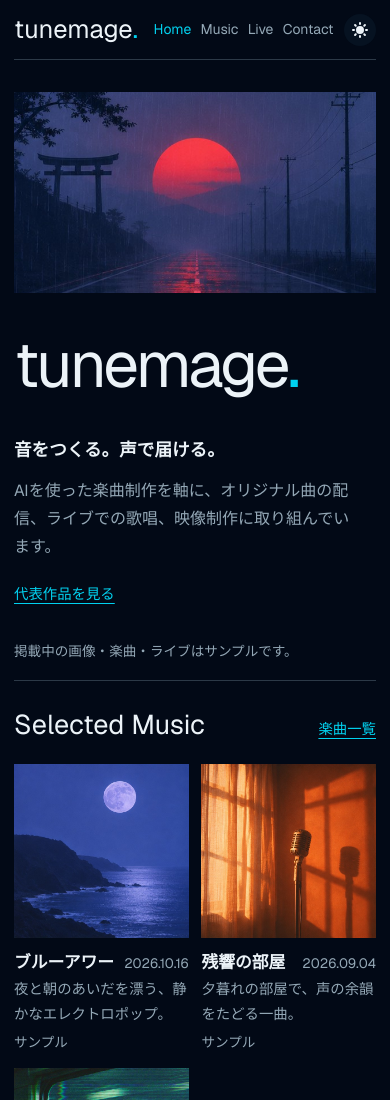
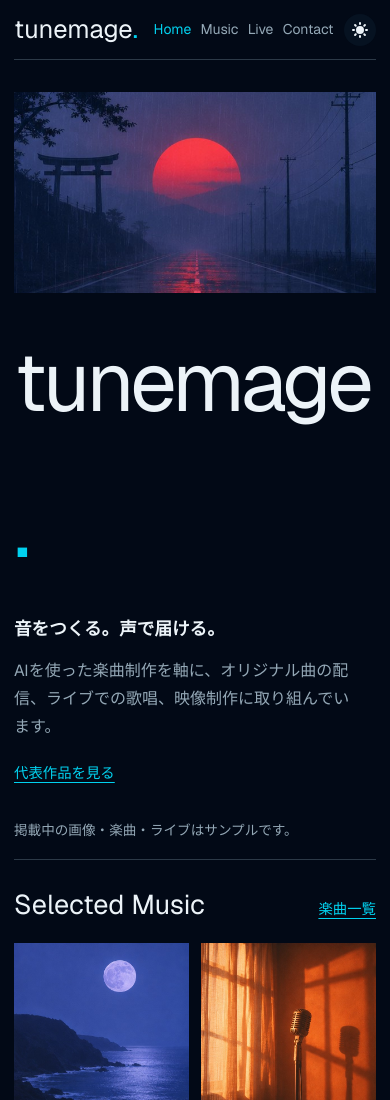
Before and after one commit to tunemage/tunemage-site, an Astro site: page / in a window 390 px wide. Shown: the top 1100 px of the page. Built offline with nearby package versions, Linux system fonts and the light colour scheme; Astro itself is replaced by a stand-in of ours.

Commit message:
Fit hero title to its column

```diff
--- a/src/styles/site.css
+++ b/src/styles/site.css
@@ -11,7 +11,8 @@ body { margin: 0; background: var(--color-paper); color: var(--color-ink); font:
 .skip-link { position: absolute; z-index: 2; top: .5rem; left: .5rem; padding: .5rem; background: var(--color-paper); transform: translateY(-150%); }
 .skip-link:focus { transform: none; }
 .hero { display: grid; grid-template-columns: .85fr 1fr; align-items: center; gap: clamp(1rem, 4vw, 4rem); padding-block: clamp(2rem, 5vw, 4.5rem); }
-.hero h1 { font: clamp(4.5rem, 11vw, 10.5rem)/.8 var(--font-display); letter-spacing: -.045em; overflow-wrap: anywhere; }
+.hero-copy { container-type: inline-size; }
+.hero h1 { font: min(23cqi, 9rem)/.86 var(--font-display); letter-spacing: -.045em; overflow-wrap: anywhere; }
 .hero-copy .tagline { margin-top: 1.35rem; font-size: clamp(1.1rem, 2vw, 1.45rem); font-weight: 600; }
 .intro { color: var(--color-muted); max-width: 32ch; margin-block: .75rem 1.15rem; }
 .hero-art { aspect-ratio: 1.23; overflow: hidden; background: var(--color-paper-2); }
@@ -67,7 +68,7 @@ pre { padding: .85rem 1rem; background: var(--color-paper-2); margin-block: .4re
   .site-header #theme-toggle { width: 2rem; height: 2rem; }
   .hero, .release-heading { grid-template-columns: 1fr; }
   .hero-art { grid-row: 1; aspect-ratio: 1.8; }
-  .hero h1 { font-size: clamp(4rem, 16vw, 6.5rem); }
+  .hero h1 { font-size: min(23cqi, 6.5rem); }
   .hero-copy .tagline { margin-top: .85rem; }
   .tracks { grid-template-columns: repeat(2, minmax(0,1fr)); }
   .about { grid-template-columns: 1fr; gap: 0; }
```
